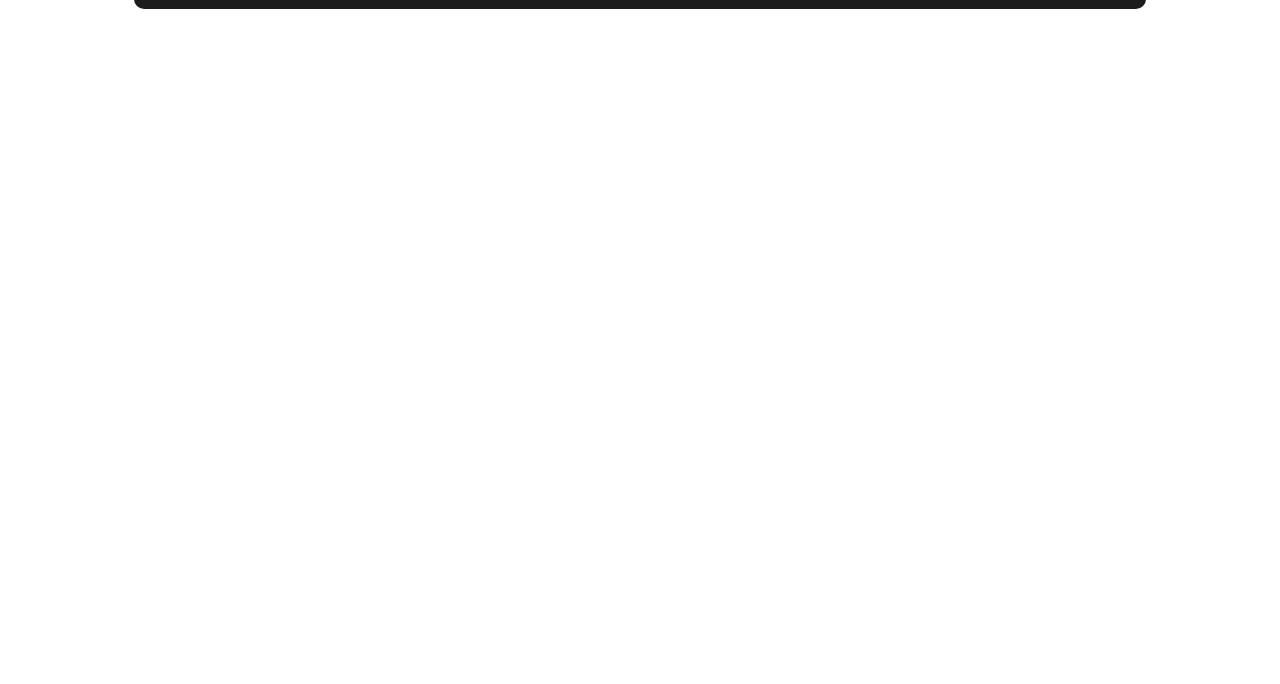
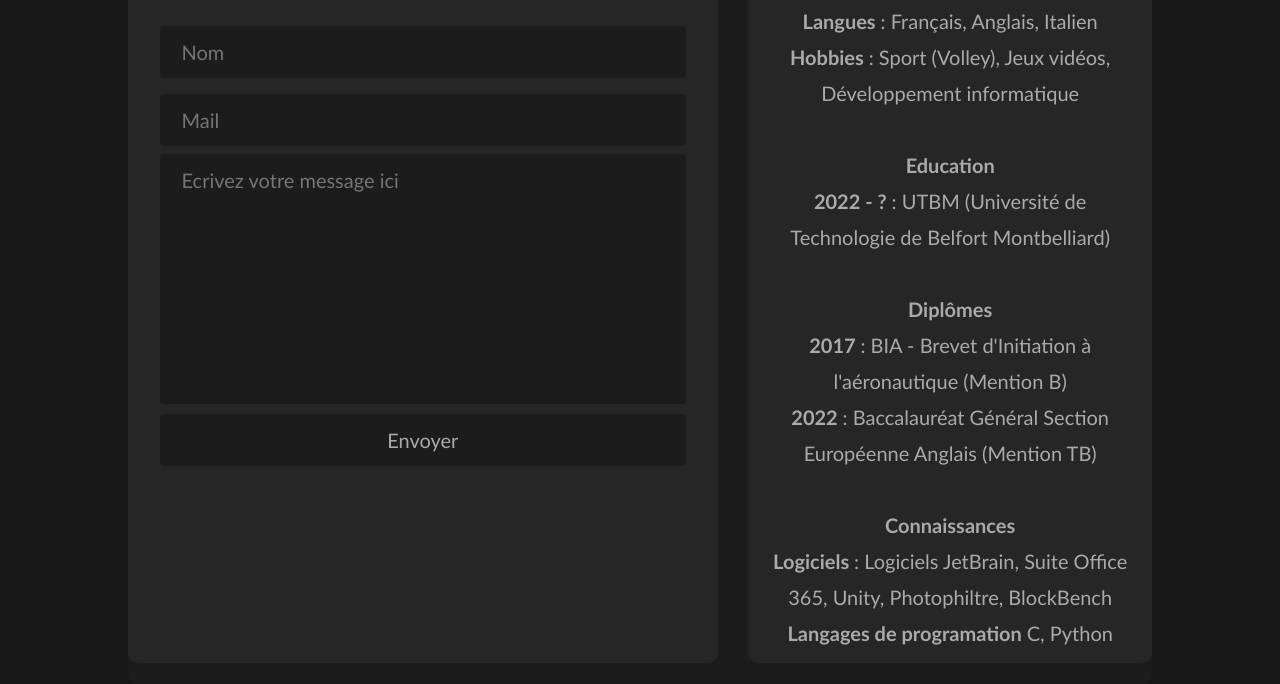
Before and after one commit to MathisFngl/Website, a plain HTML site: page Floppa Game Industry Website/a_propos.html in a window 1280 px wide. Shown: the part 356-1040 px from the top of the page. Before the commit the page ends 800 px from the top, so only its background shows below. Drawn offline with Linux system fonts and the light colour scheme.

Commit message:
+ ap propos

```diff
--- a/Floppa Game Industry Website/CSS/main.css
+++ b/Floppa Game Industry Website/CSS/main.css
@@ -58,12 +58,83 @@ a {
     text-align: center;
     user-select: none;
     border-radius: 10px;
-    line-height: 2;
+    line-height: 1.8;
     transition: background-color 0.3s, transform 0.3s;
+    display: flex;
+    flex-grow: 1;
+    gap: 3%;
+}
+
+.grow1 { flex-grow: 1; }
+
+.thin{
+    margin-right: 30%;
+    margin-left: 30%;
+}
+
+input{
+    width: 95%;
+    padding: 12px 20px;
+    margin: 8px 0;
+    border-radius: 4px;
+    box-sizing: border-box;
+    background-color: #1c1c1c;
+    border: 2px solid #1c1c1c;
+    color: #aaa;
+    font-family: Calibri;
+    font-size: 20px;
+    transition-duration: 0.2s;
+}
+
+button{
+    width: 95%;
+    padding: 12px 20px;
+    box-sizing: border-box;
+    background-color: #1c1c1c;
+    border-radius: 4px;
+    transition-duration: 0.2s;
+    border: 2px solid #1c1c1c;
+    color: #aaa;
+    font-family: Calibri;
+    font-size: 20px;
+}
+button:hover{
+    background-color: rgb(255 255 255 / 2%);
+    transform: scale(1.02);
+}
+
+input:hover{
+    background-color: rgb(255 255 255 / 2%);
+}
+
+textarea:hover{
+    background-color: rgb(255 255 255 / 2%);
+}
+
+button:active {
+  background-color: rgb(255 255 255 / 9%);
+}
+
+textarea {
+  width: 95%;
+  height: 250px;
+  padding: 12px 20px;
+  box-sizing: border-box;
+  border-radius: 4px;
+  box-sizing: border-box;
+  background-color: #1c1c1c;
+  resize: none;
+  border: 2px solid #1c1c1c;
+  color: #aaa;
+    font-family: Calibri;
+    font-size: 20px;
+    transition-duration: 0.2s;
+}
 
 .flex-text-container-anim{
     margin-right: 10%;
     margin-left: 10%;
+    margin-bottom: 3%;
     background-color: #1c1c1c;
     display: flex;
     justify-content: center;
--- a/Floppa Game Industry Website/a_propos.html
+++ b/Floppa Game Industry Website/a_propos.html
@@ -19,11 +19,44 @@
 				<li class ="stick-gauche"><a href="forums.html"> Forums </a></li>
 				<li class ="stick-droite"><a href="a_propos.html"> A Propos </a></li>
 			</ul>
-		</div> <br> <br> <br>
-		<div class="text-format margin">
+		</div> <br> <br>
+		<div class="text-format">
 			<h2> Qui somme nous ? </h2>
 			<div class="flex-text-container">
-    			<div class="flex-text">Floppa Game Industries est une entreprise réalisant des tas de projets dans divers secteurs de l'informatique. Logiciels et jeux, nous innovons chaque jour dans nos produits. Des relations tentaculaires et des collaborations nous poussent à la créativité, l'innovation et à la croissance. Nous nous situons dans un large réseau d'ingénieurs et d'étudiants provenant principalement de l'Université de Technologie de Belfort et Montbeliard.</div>
+				<div style="background-color:#262626; margin-top: 2%; margin-bottom: 2%; border-radius: 10px;">
+	    			<div class = "flex-text grow1">
+	    				<h2> Nous contacter : </h2>
+	    				<form action="https://formsubmit.co/fanigliulo.mathis@gmail.com" method="POST">
+						     <input type="text" name="name" placeholder="Nom" required>
+						     <input type="email" name="email" placeholder="Mail" required>
+						     <textarea type="text" name="message" placeholder="Ecrivez votre message ici"></textarea>
+						     <input type="hidden" name="_next" value="a_propos.html">
+						     <input type="hidden" name="_captcha" value="false">
+						     <button type="submit">Envoyer</button>
+						</form>
+	    			</div>
+	    		</div>
+				<div style="background-color:#262626; margin-top: 2%; margin-bottom: 2%;border-radius: 10px;" >
+	    			<div class="flex-text grow1">
+	    				<b> Général </b><br>
+	    				<b> Nom </b> : Fanigliulo Mathis <br>
+	    				<b> Né le </b> : 27/12/2004 <br>
+	    				<b> Basé à  </b> : Belfort, France <br>
+	    				<b> Langues </b> : Français, Anglais, Italien <br>
+	    				<b> Hobbies </b> : Sport (Volley), Jeux vidéos, Développement informatique <br> <br>
+
+	    				<b> Education </b><br>
+	    				<b> 2022 - ? </b> :  UTBM (Université de Technologie de Belfort Montbelliard) <br><br>
+
+	    				<b> Diplômes </b><br>
+	    				<b> 2017 </b> :  BIA - Brevet d'Initiation à l'aéronautique (Mention B) <br>
+	    				<b> 2022 </b> :  Baccalauréat Général Section Européenne Anglais (Mention TB) <br><br>
+
+	    				<b> Connaissances </b><br>
+	    				<b> Logiciels </b> :  Logiciels JetBrain, Suite Office 365, Unity, Photophiltre, BlockBench <br>
+	    				<b> Langages de programation </b> C, Python <br>
+	    			</div>
+	    		</div>
 			</div>
 		</div>
 	</body>
```
